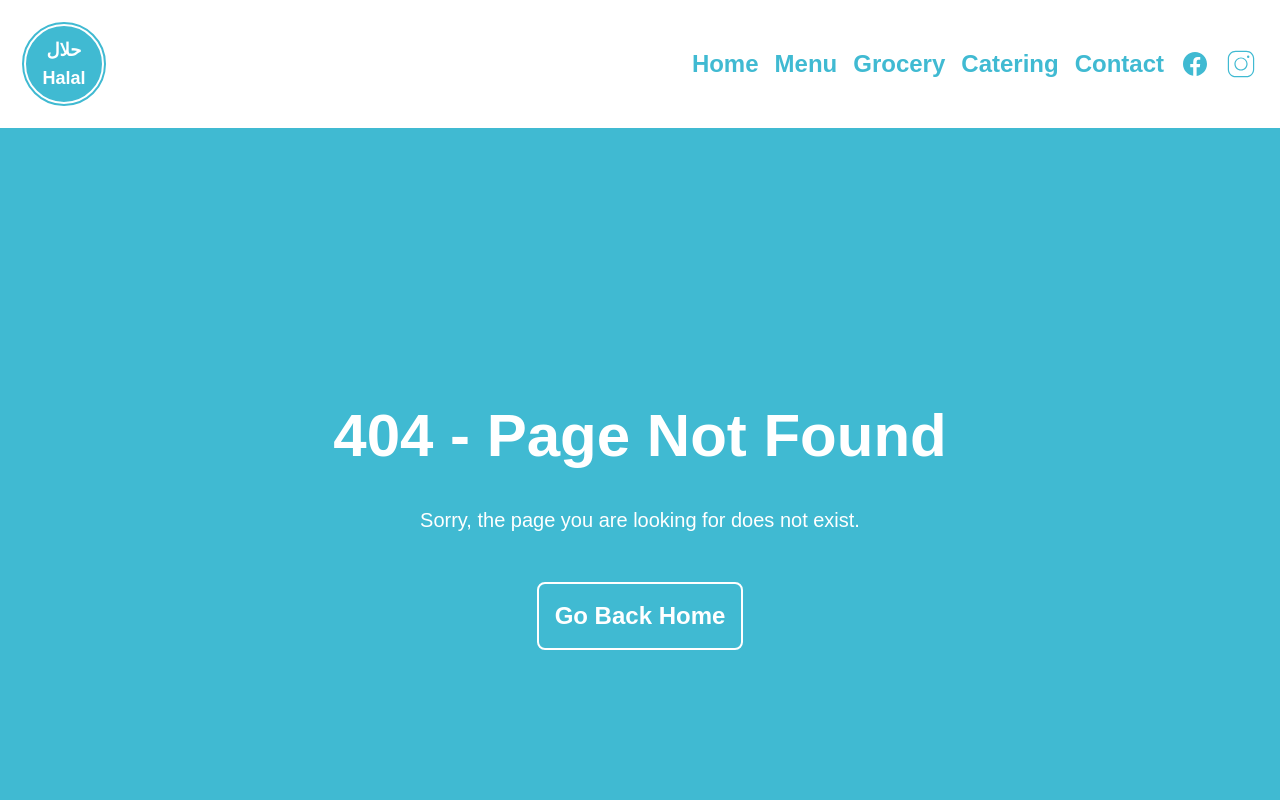
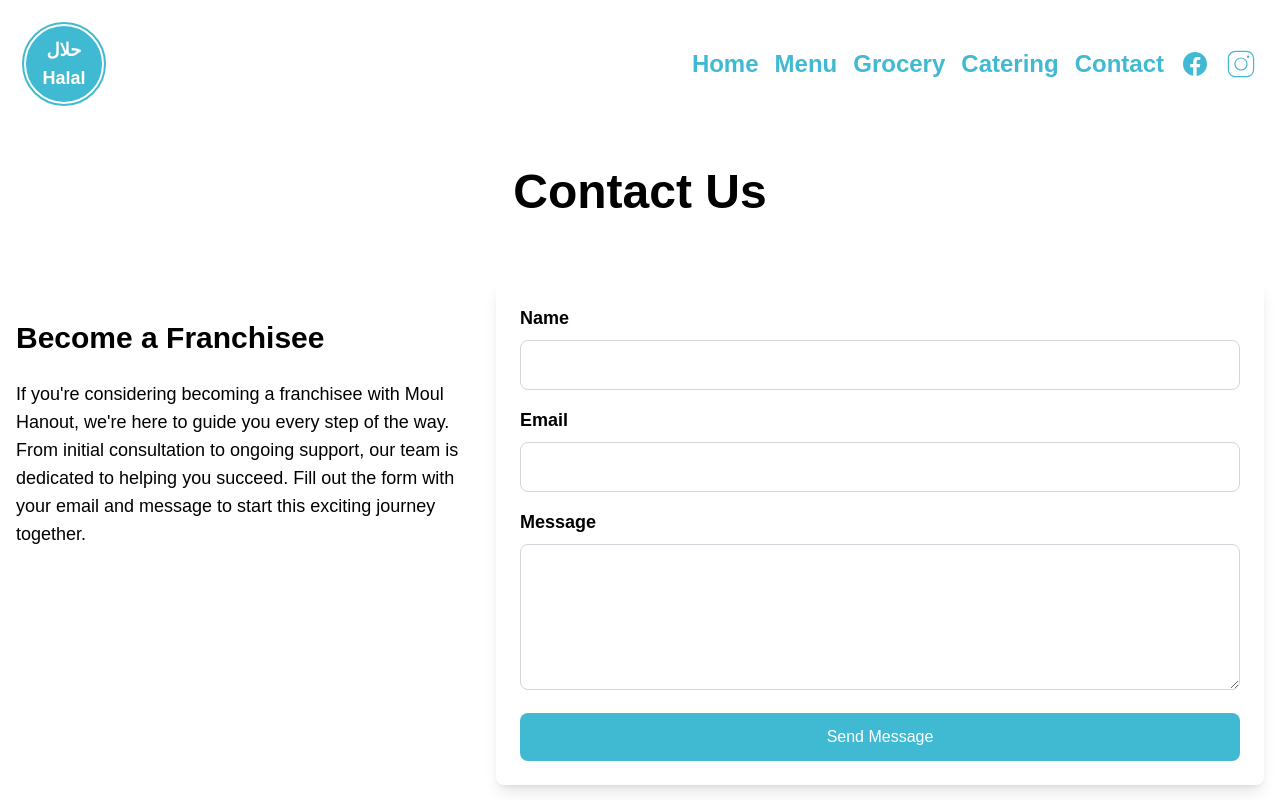
Before and after one commit to abdullahmorrison/moul-hanout, a Next.js app: page /contact in a window 1280 px wide. Before the commit this address had no page. Shown: the top 800 px of the page. Built offline with nearby package versions, Linux system fonts and the light colour scheme; no server answers.

Commit message:
created contact page frontend

```diff
--- /dev/null
+++ b/src/app/contact/page.tsx
@@ -0,0 +1,73 @@
+import Footer from "@/components/Footer";
+
+export default function Contact() {
+  return (
+    <div className="flex min-h-screen flex-col">
+      <h2 className="mt-10 text-center text-5xl font-bold md:my-10">
+        Contact Us
+      </h2>
+
+      <div className="my-6 flex flex-col items-center justify-center gap-6 px-4 md:flex-row md:items-start">
+        <div className="mt-10 flex max-w-xl flex-col space-y-6">
+          <h3 className="text-3xl font-semibold">Become a Franchisee</h3>
+          <p className="max-w-2xl text-lg">
+            If you&apos;re considering becoming a franchisee with Moul Hanout,
+            we&apos;re here to guide you every step of the way. From initial
+            consultation to ongoing support, our team is dedicated to helping
+            you succeed. Fill out the form with your email and message to start
+            this exciting journey together.
+          </p>
+        </div>
+
+        <form className="w-full max-w-3xl rounded-lg bg-secondary p-6 shadow-lg">
+          <div className="mb-4">
+            <label htmlFor="name" className="mb-2 block text-lg font-semibold">
+              Name
+            </label>
+            <input
+              type="text"
+              id="name"
+              name="name"
+              required
+              className="w-full rounded-lg border border-gray-300 p-3 focus:ring-2 focus:ring-primary focus:outline-none"
+            />
+          </div>
+          <div className="mb-4">
+            <label htmlFor="email" className="mb-2 block text-lg font-semibold">
+              Email
+            </label>
+            <input
+              type="email"
+              id="email"
+              name="email"
+              required
+              className="w-full rounded-lg border border-gray-300 p-3 focus:ring-2 focus:ring-primary focus:outline-none"
+            />
+          </div>
+          <div className="mb-4">
+            <label
+              htmlFor="message"
+              className="mb-2 block text-lg font-semibold"
+            >
+              Message
+            </label>
+            <textarea
+              id="message"
+              name="message"
+              rows={5}
+              required
+              className="w-full rounded-lg border border-gray-300 p-3 focus:ring-2 focus:ring-primary focus:outline-none"
+            ></textarea>
+          </div>
+          <button
+            type="submit"
+            className="w-full rounded-lg bg-primary py-3 text-white transition-colors duration-200 hover:cursor-pointer hover:bg-primary-dark"
+          >
+            Send Message
+          </button>
+        </form>
+      </div>
+      <Footer />
+    </div>
+  );
+}
```
